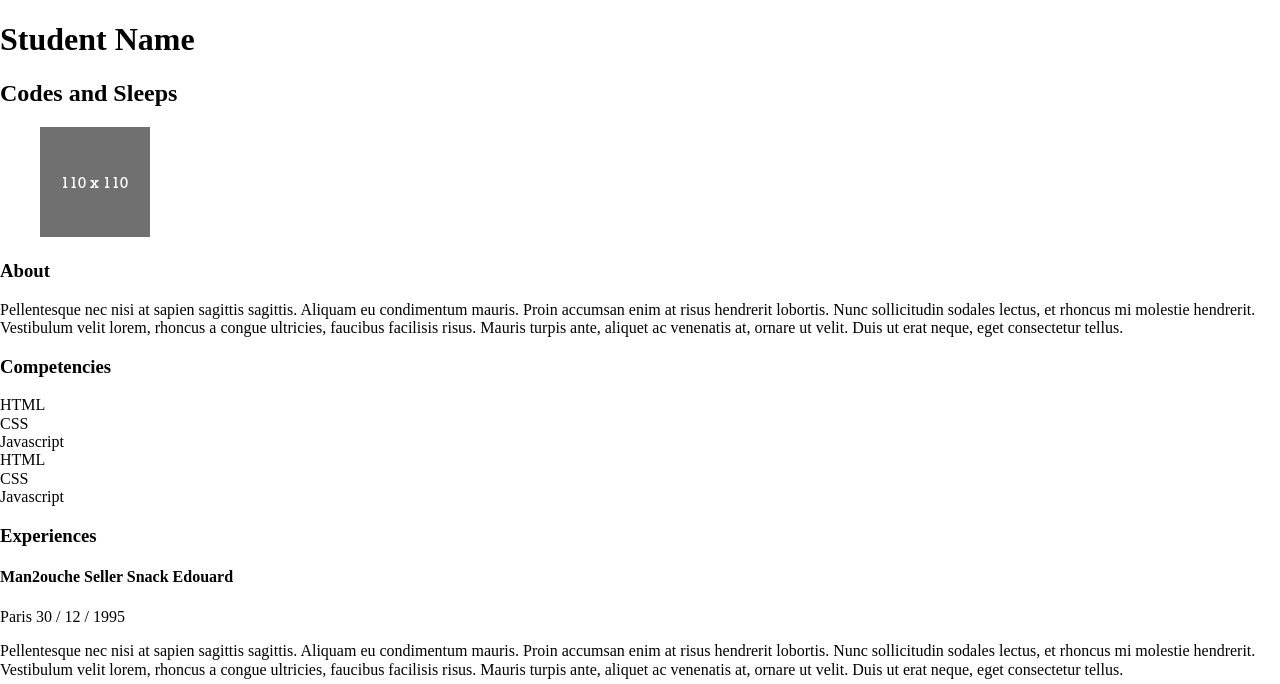
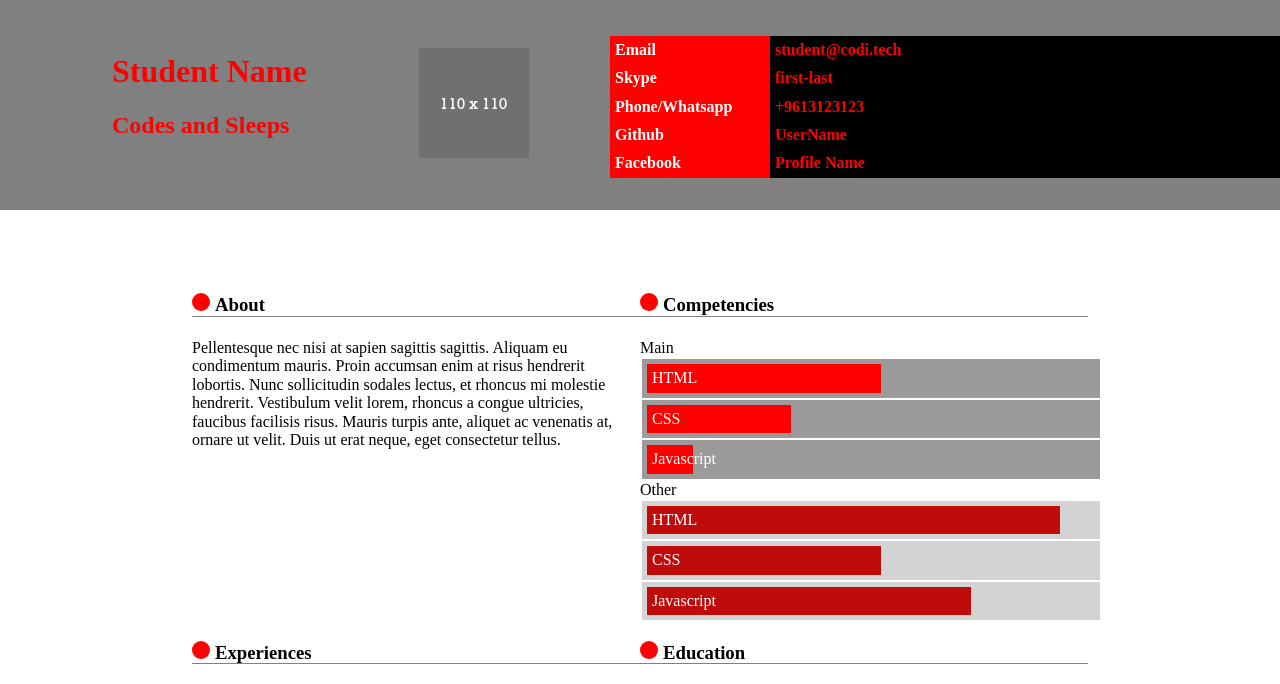
Before and after one commit to omarabdallah96/Cv-Styling, a plain HTML site: page public/style1/index.html in a window 1280 px wide. Shown: the top 684 px of the page. Drawn offline with Linux system fonts and the light colour scheme.

Commit message:
completed style 1

```diff
--- a/public/style1/index.html
+++ b/public/style1/index.html
@@ -12,6 +12,7 @@
 
     <!-- Stylesheets -->
     <link rel="stylesheet" href="normalize.css" />
+    <link rel="stylesheet" href="style.css">
     <!-- /Stylesheets -->
   </head>
   <body>
--- /dev/null
+++ b/public/style1/style.css
@@ -0,0 +1,220 @@
+#wrapper {
+    font-family:  'Franklin Gothic Medium', 'Arial Narrow', Arial, sans-serif;
+    }
+
+
+    header {
+        background: gray;
+        overflow: auto;
+        padding: 1rem 7rem;
+        font-weight: bold;
+    }
+    hgroup{
+
+        color: red;
+        float: left;
+    }
+    img{
+        display: inline-block;
+        padding: 1rem 7rem;
+        }
+
+    .contacts dl{
+        overflow:hidden;
+        padding:0;
+        margin:0;
+
+    }
+
+    .contacts dl dt{
+        float:left;
+        width:150px;
+        padding:5px;
+        margin:0px;
+        color: white;
+        background-color: red;
+        font-weight: bold;
+    }
+
+     .contact-value a {
+        text-decoration: none;
+        font-weight: bold;
+        color: red;
+    }
+
+     .contact-value{
+        float: left;
+        width: 500px;
+        margin:0px;
+        padding:5px;
+        color: red;
+        font-weight: bold;
+        background-color:black;
+    }
+    #contact h3{
+        visibility: hidden;
+    }
+    #contact{
+     margin-top: 10px ;
+    position:absolute;
+    top:-50px;
+    right:0px;
+    }
+
+    .content{
+        display: grid;
+        grid-template-columns: 2fr 2fr;
+        margin-left: 15%;
+        margin-right: 15%;
+        margin-top: 5%;
+        margin-bottom: 5%;
+
+
+    }
+    h3{
+        margin-bottom: 5%;
+       border-bottom: 1px gray   solid;
+       width: 100%;
+      }
+
+      h3::before {
+        content: "";
+        height:18px;
+        width:18px;
+        background-color: red;
+        border-radius:50%;
+        display:inline-block;
+        margin-right: 5px;
+    }
+    .skills-primary::before{
+        content: "Main";
+    }
+    .skills-secondary::before{
+        content: "Other";
+    }
+    .skill{
+        width: 100%;
+        color:white;
+        padding: 5px;
+        margin: 2px;
+    }
+    .skills-primary .skill {
+        background-color: rgb(156, 154, 154);
+    }
+    .skills-secondary .skill {
+        background-color: lightgray;
+    }
+    .skill span{
+        display: inline-block;
+        padding: 5px;
+
+    }
+
+    .skills-primary [data-skill="5"] span{
+        width: 50%;
+        background-color: red;
+    }
+    [data-skill="3"] span{
+        width: 30%;
+        background-color: red;
+    }
+    [data-skill="1"] span{
+        width: 8%;
+        background-color: red;
+    }
+    [data-skill="9"] span{
+        width: 90%;
+        background-color: rgb(192, 11, 11);
+    }
+    [data-skill="5"] span{
+        width: 50%;
+        background-color: rgb(192, 11, 11);
+    }
+    [data-skill="7"] span{
+        width: 70%;
+        background-color:  rgb(192, 11, 11);
+    }
+    .experience-type{
+        color: red;
+        font-weight: bold;
+    }
+    .experience-institution, .experience-date-separator{
+        color: red;
+        font-weight: lighter;
+    }
+    .experience-date-separator {
+        font-weight: bold;
+    }
+    .experience-institution::before{
+        content: "@ ";
+        color: red;
+    }
+    .experience-location::before{
+        content: "In";
+        color: grey;
+    }
+    .experience-date::before{
+        content: "on";
+        color: grey;
+    }
+    .experience-details{
+        color: grey;
+        margin-left: 10px;
+    }
+    .experience h4{
+        margin-bottom: 1px;
+    }
+    @media screen and (max-width: 480px) {
+        body{
+
+        max-width: width 480px;}
+
+        header {
+            overflow: hidden;
+            padding: 4%;
+            margin: 3px;
+        }
+        hgroup{
+            clear: both;
+        }
+        img {
+            position: relative;
+            padding: 0%;
+        }
+        .content {
+            display: block;
+            max-width: 100%;
+            margin: 0%;
+        }
+        #contact h3{
+            visibility: visible;
+           padding: 12%;
+           position: relative;
+
+
+        }
+        #contact{
+        position: relative;
+
+         }
+         .contacts {
+            display: grid;
+            grid-auto-rows: 20px;
+            grid-gap: 2px;
+
+        }
+        .contact-type {
+          background-color: red;
+          color: white;
+            float: left;
+            width: 10%;
+
+
+        }
+        .contact-value {
+            background-color: white;
+            color: red;
+            width:40%;
+
+        }
+    }
```
